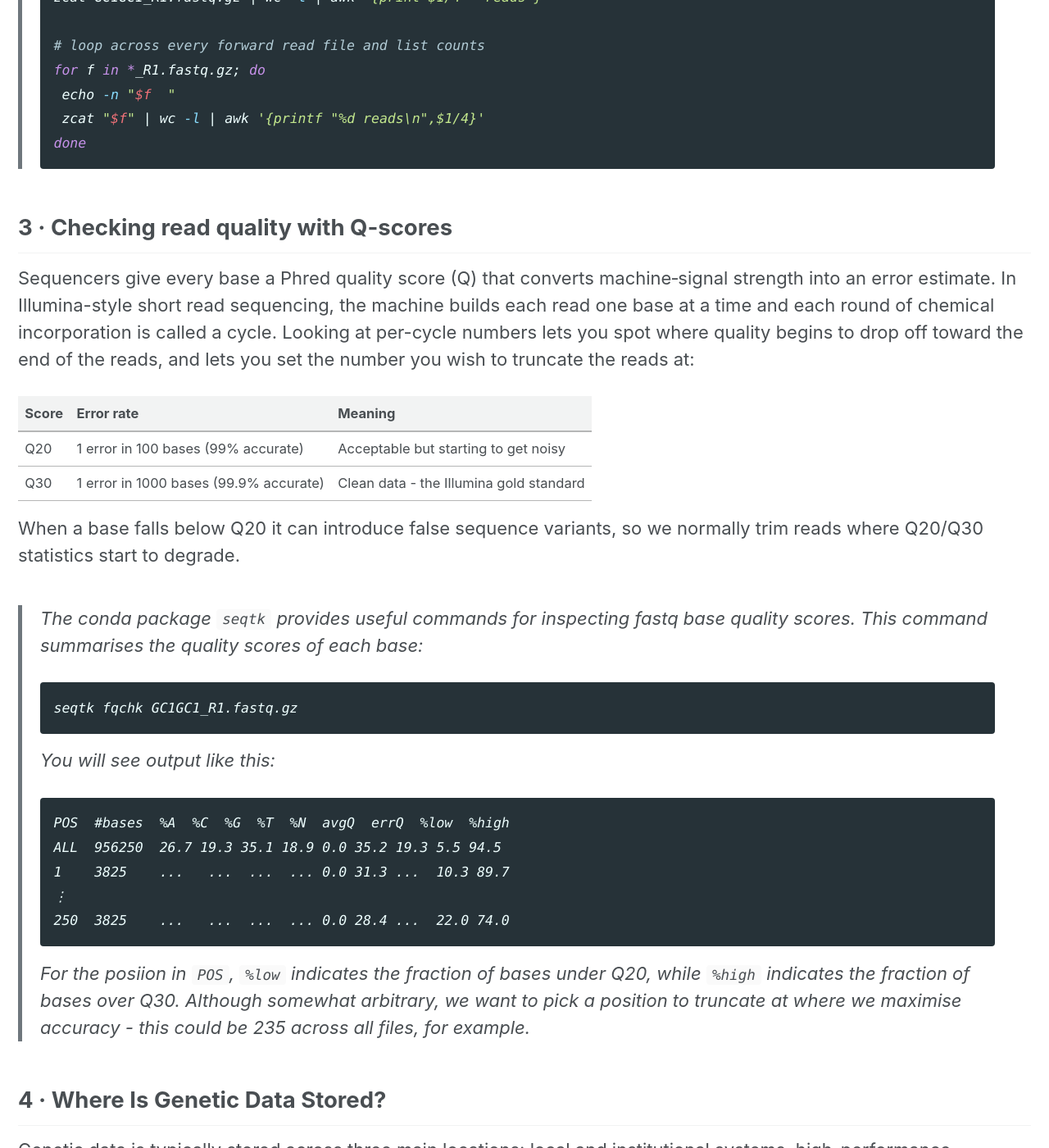
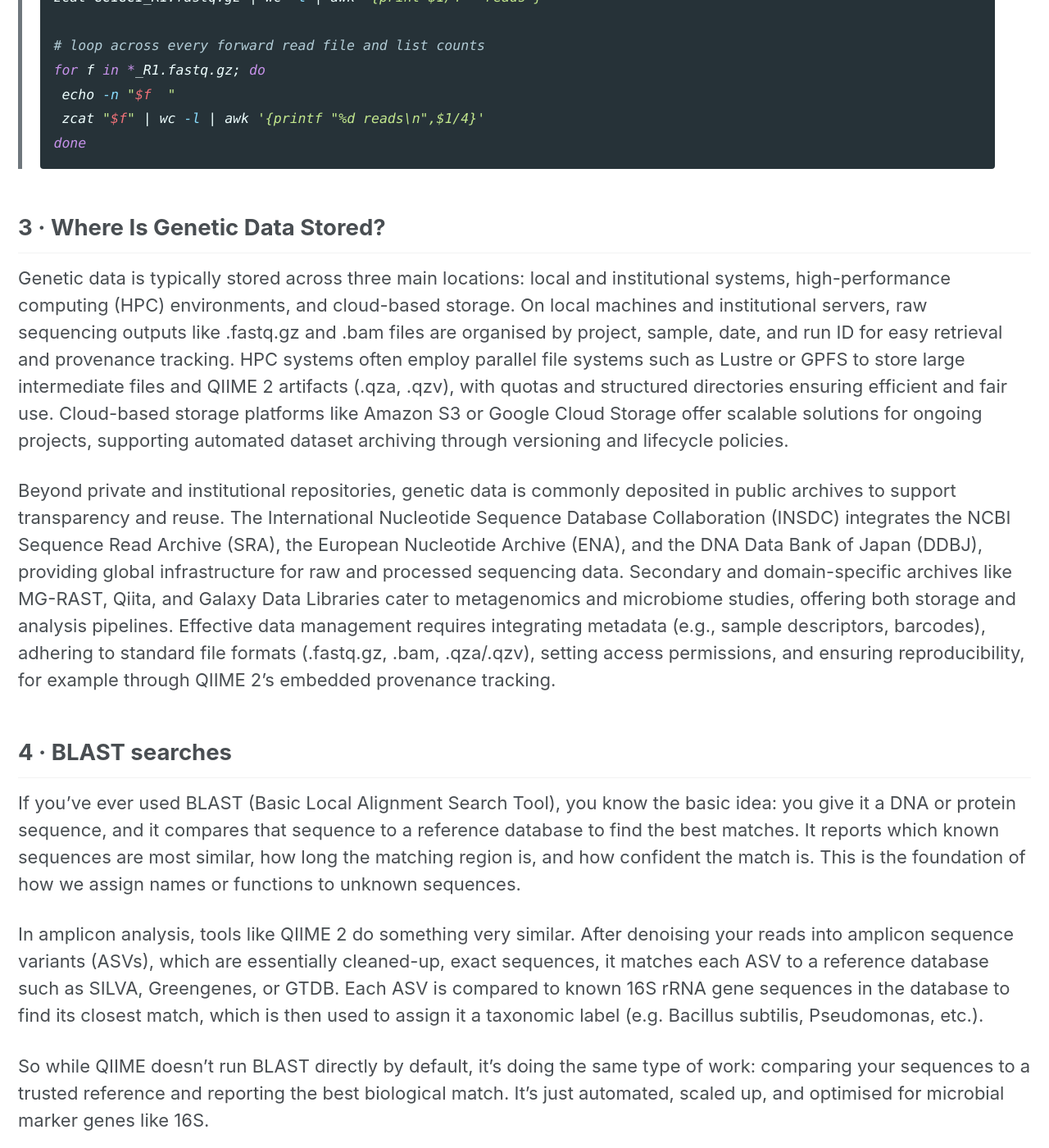
Before and after one commit to arua-microbiome/arua-microbiome.github.io, a Jekyll site: the page built from _tutorials/qiime2.md, in a window 1280 px wide and 1400 px high, scrolled down 3502 px. Shown: the whole window at 82% size. Built offline with Jekyll 4.4.1, drawn with Linux system fonts in a browser that asks for light colours; cached includes are drawn as plain includes; nearby versions of some CDN libraries; some of the changed text lies outside the part shown.

Commit message:
Update qiime2.md
Signed-off-by: arua-microbiome <kaloyiannis.g.g@gmail.com>

````diff
--- a/_tutorials/qiime2.md
+++ b/_tutorials/qiime2.md
@@ -76,38 +76,13 @@ Before you begin any analysis, it’s important to check that your files actuall
 >done
 >```
 
-## 3 · Checking read quality with Q-scores
-Sequencers give every base a Phred quality score (Q) that converts machine‐signal strength into an error estimate. In Illumina-style short read sequencing, the machine builds each read one base at a time and each round of chemical incorporation is called a cycle. Looking at per-cycle numbers lets you spot where quality begins to drop off toward the end of the reads, and lets you set the number you wish to truncate the reads at:
-
-| Score |	Error rate | Meaning |
-| --- | --- | --- |
-| Q20	| 1 error in 100 bases (99% accurate) |	Acceptable but starting to get noisy |
-| Q30	| 1 error in 1000 bases (99.9% accurate)	| Clean data - the Illumina gold standard |
-
-When a base falls below Q20 it can introduce false sequence variants, so we normally trim reads where Q20/Q30 statistics start to degrade.
-
-> The conda package ```seqtk``` provides useful commands for inspecting fastq base quality scores. This command summarises the quality scores of each base:
->```bash
->seqtk fqchk GC1GC1_R1.fastq.gz
->```
->
->You will see output like this:
->```
->POS  #bases  %A  %C  %G  %T  %N  avgQ  errQ  %low  %high
->ALL  956250  26.7 19.3 35.1 18.9 0.0 35.2 19.3 5.5 94.5
->1    3825    ...   ...  ...  ... 0.0 31.3 ...  10.3 89.7
->⋮
->250  3825    ...   ...  ...  ... 0.0 28.4 ...  22.0 74.0
->```
->For the posiion in ```POS```, ```%low``` indicates the fraction of bases under Q20, while ```%high``` indicates the fraction of bases over Q30. Although somewhat arbitrary, we want to pick a position to truncate at where we maximise accuracy - this could be 235 across all files, for example.
-
-## 4 · Where Is Genetic Data Stored?
+## 3 · Where Is Genetic Data Stored?
 
 Genetic data is typically stored across three main locations: local and institutional systems, high-performance computing (HPC) environments, and cloud-based storage. On local machines and institutional servers, raw sequencing outputs like .fastq.gz and .bam files are organised by project, sample, date, and run ID for easy retrieval and provenance tracking. HPC systems often employ parallel file systems such as Lustre or GPFS to store large intermediate files and QIIME 2 artifacts (.qza, .qzv), with quotas and structured directories ensuring efficient and fair use. Cloud-based storage platforms like Amazon S3 or Google Cloud Storage offer scalable solutions for ongoing projects, supporting automated dataset archiving through versioning and lifecycle policies.
 
 Beyond private and institutional repositories, genetic data is commonly deposited in public archives to support transparency and reuse. The International Nucleotide Sequence Database Collaboration (INSDC) integrates the NCBI Sequence Read Archive (SRA), the European Nucleotide Archive (ENA), and the DNA Data Bank of Japan (DDBJ), providing global infrastructure for raw and processed sequencing data. Secondary and domain-specific archives like MG-RAST, Qiita, and Galaxy Data Libraries cater to metagenomics and microbiome studies, offering both storage and analysis pipelines. Effective data management requires integrating metadata (e.g., sample descriptors, barcodes), adhering to standard file formats (.fastq.gz, .bam, .qza/.qzv), setting access permissions, and ensuring reproducibility, for example through QIIME 2’s embedded provenance tracking.
 
-## 5 · BLAST searches
+## 4 · BLAST searches
 
 If you’ve ever used BLAST (Basic Local Alignment Search Tool), you know the basic idea: you give it a DNA or protein sequence, and it compares that sequence to a reference database to find the best matches. It reports which known sequences are most similar, how long the matching region is, and how confident the match is. This is the foundation of how we assign names or functions to unknown sequences.
 
@@ -167,7 +142,7 @@ The CHPC has a detailed explanation of setting up anaconda and python on the Len
 First we must load the necessary anaconda3 python module on the CHPC:
 
 >```bash
->module load chpc/python/anaconda3-2024.10.1
+>module load chpc/python/anaconda3-2020.02
 >```
 
 To make installations, the CHPC requires us to ssh to a node with internet connection:
@@ -228,7 +203,16 @@ sample-2      $PWD/some/filepath/sample2_R1.fastq
 >Output: ```demux.qza```
 
 ## Examine the quality of the data
-Before analyzing the sequences, it's important to assess their quality like we did before in the [Genetics Primer](#3--checking-read-quality-with-q-scores). A quality check using QIIME2 allows us to visualize how reliable each base position is across all reads. If certain positions show low quality, we can trim them off.
+Before analyzing the sequences, it's important to assess their quality. A quality check using QIIME2 allows us to visualize how reliable each base position is across all reads. If certain positions show low quality, we can trim them off.
+
+Sequencers give every base a Phred quality score (Q) that converts machine‐signal strength into an error estimate. In Illumina-style short read sequencing, the machine builds each read one base at a time and each round of chemical incorporation is called a cycle. Looking at per-cycle numbers lets you spot where quality begins to drop off toward the end of the reads, and lets you set the number you wish to truncate the reads at:
+
+| Score |	Error rate | Meaning |
+| --- | --- | --- |
+| Q20	| 1 error in 100 bases (99% accurate) |	Acceptable but starting to get noisy |
+| Q30	| 1 error in 1000 bases (99.9% accurate)	| Clean data - the Illumina gold standard |
+
+When a base falls below Q20 it can introduce false sequence variants, so we normally trim reads where Q20/Q30 statistics start to degrade.
 
 >We can view the characteristics of the dataset and the quality scores of the data by creating a QIIME2 visualization artifact.
 >
@@ -346,7 +329,7 @@ There are two steps to taxonomic classification: [training the classifier](https
 >```
 >Time to run: 1 minute
 >
->Output: ```taxa-bar-plots.qzv``` [View](https://view.qiime2.org/?src=) \| [Download]()
+>Output: ```taxa-bar-plots.qzv```
 
 
 # Summary
````
Also changed, not shown: other parts of _tutorials/qiime2.md (+7 -8 lines).
